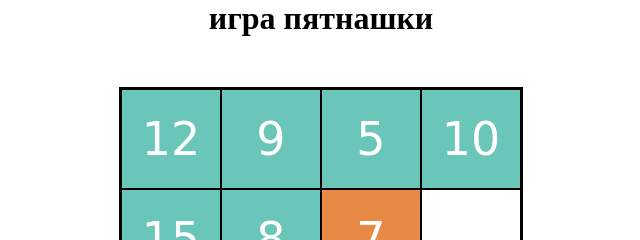
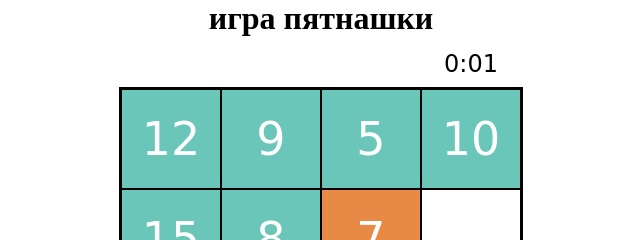
Before and after one commit to Arturchek10/2dGames, a plain HTML site: page пятнашки/index.html in a window 1280 px wide. Both pictures are taken after a click on the button "restart". Shown: the top 240 px of the page, 319-959 px from the left. Drawn offline with Linux system fonts and the light colour scheme.

Commit message:
change start snake size and add timer in 15 puzzle

```diff
--- a/snake/index.js
+++ b/snake/index.js
@@ -15,9 +15,6 @@ let foodX;
 let foodY;
 let score = 0;
 let snake = [
-  { x: unitSize * 4, y: 0 },
-  { x: unitSize * 3, y: 0 },
-  { x: unitSize * 2, y: 0 },
   { x: unitSize, y: 0 },
   { x: 0, y: 0 },
 ];
--- a/пятнашки/index.html
+++ b/пятнашки/index.html
@@ -8,6 +8,7 @@
 </head>
 <body>
   <div class="main">
+    <p id="timer-score"></p>
     <h1>игра пятнашки</h1>
     <div class="game">
     </div>
--- a/пятнашки/index.js
+++ b/пятнашки/index.js
@@ -138,6 +138,9 @@ function restartGame() {
   isCorrectNum(matrix);
   textWinEl.classList.add("hidden");
   textWinEl.classList.remove("visible");
+  timerEl.textContent = `0:00`
+  resultTime = 0
+  start = Date.now()
 }
 
 function cleanGameBoard() {
@@ -170,4 +173,25 @@ function shuffleArray(array) {
   return array;
 }
 
+let start = Date.now()
+
+// time
+const timerEl = document.getElementById('timer-score')
+timerEl.textContent = `0:00`
+
+function timer(){
+  const current = Date.now()
+  let resultTime = Math.floor((current - start) / 1000)
+  let minutes = Math.floor(resultTime / 60)
+  let seconds = String(Math.floor(resultTime % 60)).padStart(2, "0")
+  let hours = Math.floor(resultTime / 3600)
+  if (hours > 0){
+    resultTime = `${hours}:${minutes}:${seconds}`
+  } else {
+    resultTime = `${minutes}:${seconds}`
+  }
+  timerEl.textContent = resultTime
+}
+setInterval(timer, 1000)
+//
 restartEl.addEventListener("click", restartGame);
--- a/пятнашки/style.css
+++ b/пятнашки/style.css
@@ -75,3 +75,10 @@
 .visible{
   opacity: 1;
 }
+
+#timer-score{
+  position: absolute;
+  transform: translate(150px, 50px);
+  font-size: 24px;
+  font-family:  "Pacifico", cursive;
+}
```
